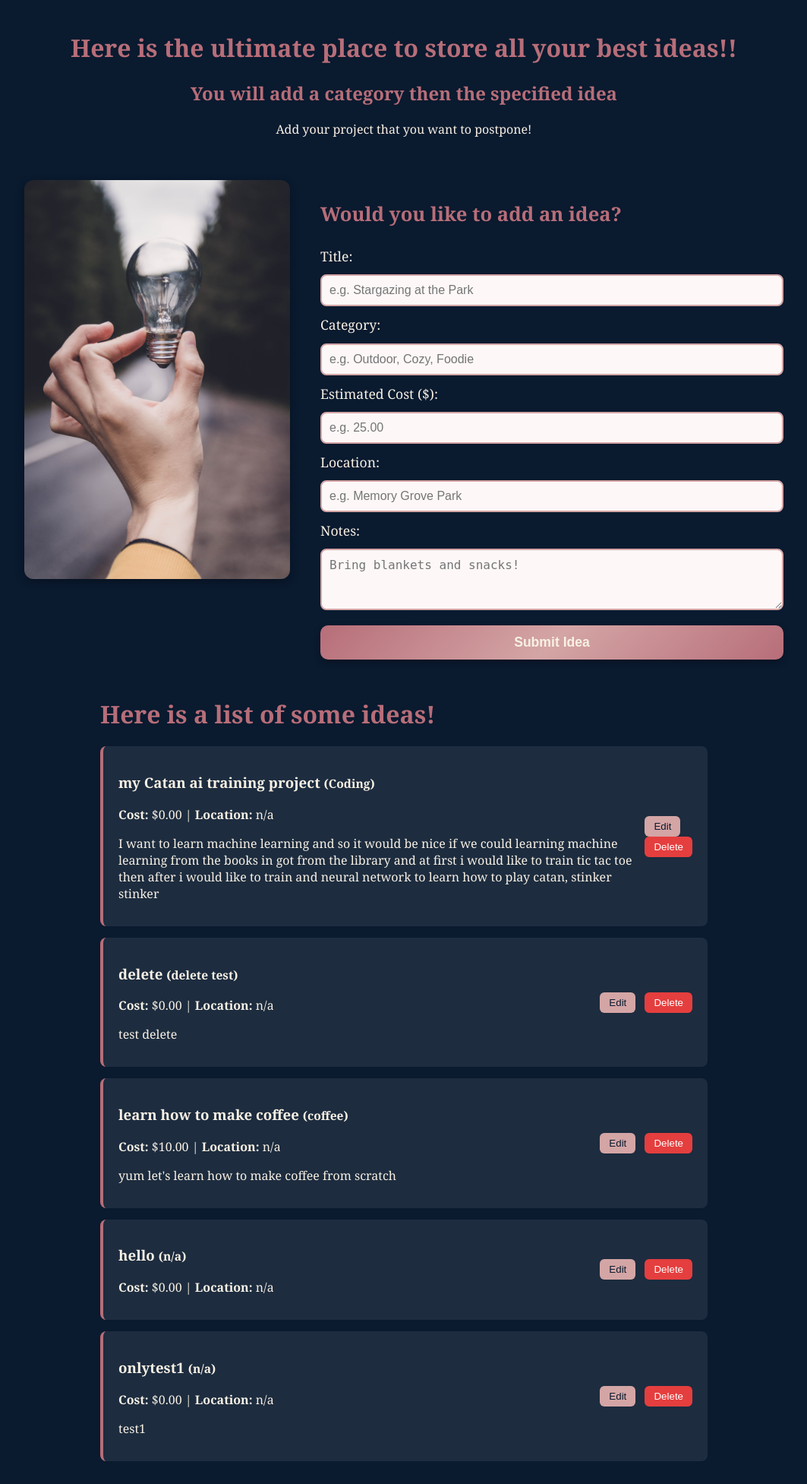
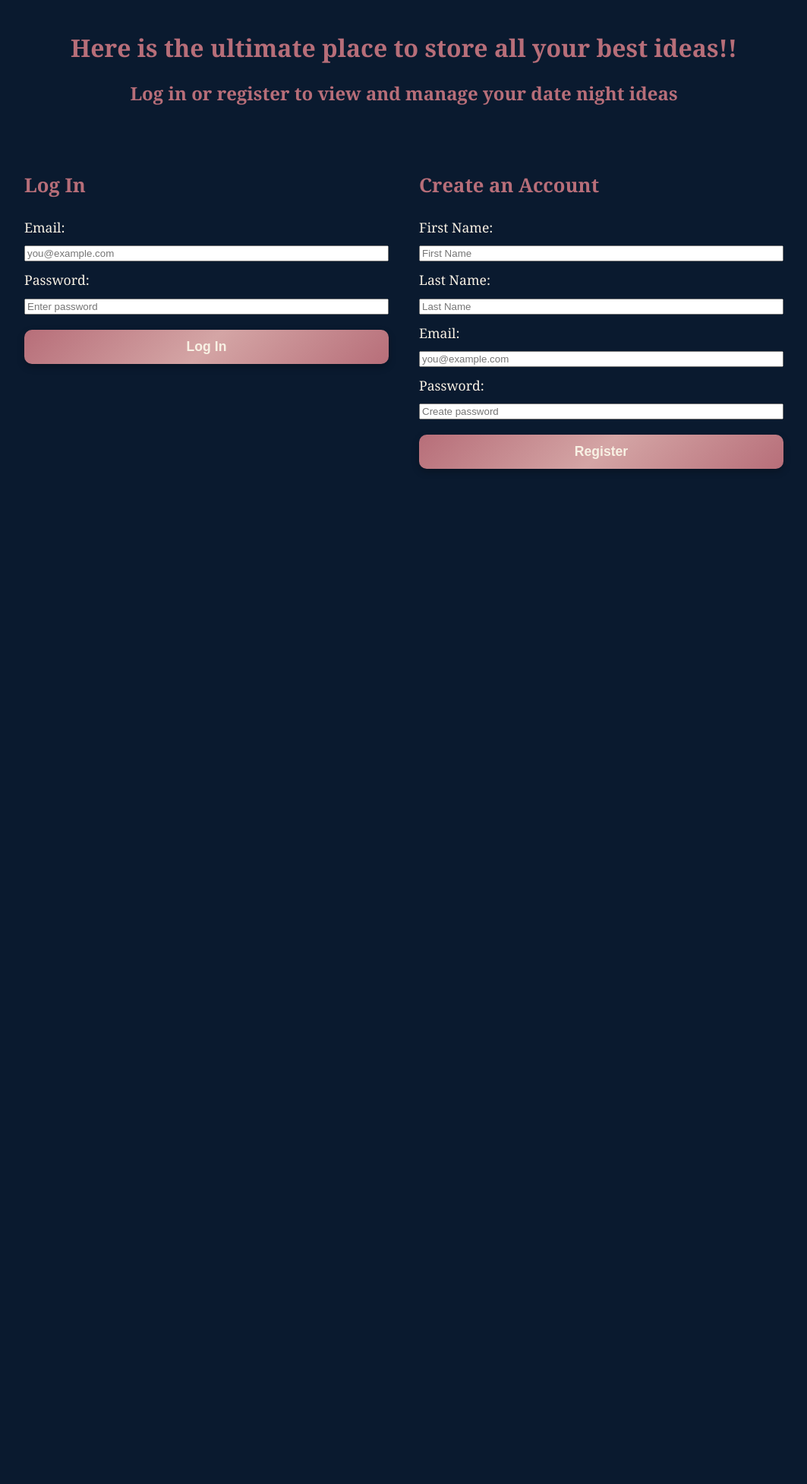
Before and after one commit to gjgggjgjgjj/webAppDev, a Flask app: page / in a window 1280 px wide. Shown: the whole page at 76% size, without its empty margins (108-1171 px from the left). After the commit the page ends 617 px from the top, so only its background shows below. Run offline with Flask 3, Linux system fonts and the light colour scheme; data comes from the database, SQL or seed files in the repository; both versions use the stored data as it was after the commit.

Commit message:
done just need to make login list unique to who is logged in

```diff
--- a/authentication_project_5/app.py
+++ b/authentication_project_5/app.py
@@ -1,23 +1,33 @@
+import secrets
 import sqlite3
-from flask import Flask, jsonify, render_template, request
+from flask import Flask, jsonify, make_response, render_template, request
+from passlib.hash import bcrypt
 
 app = Flask(__name__)
 
-# server  Wide CORS Headers
+sessions = {}
+
+
+#Cors headers
 @app.after_request
 def apply_cors(response):
     response.headers["Access-Control-Allow-Origin"] = "*"
     response.headers["Access-Control-Allow-Headers"] = "Content-Type"
-    response.headers["Access-Control-Allow-Methods"] = "GET, POST, PUT, DELETE, OPTIONS"
+    response.headers["Access-Control-Allow-Methods"] = (
+        "GET, POST, PUT, DELETE, OPTIONS"
+    )
+    response.headers["Access-Control-Allow-Credentials"] = "true"
     return response
 
-@app.route('/', defaults={'path': ''}, methods=['OPTIONS'])
-@app.route('/<path:path>', methods=['OPTIONS'])
+
+@app.route("/", defaults={"path": ""}, methods=["OPTIONS"])
+@app.route("/<path:path>", methods=["OPTIONS"])
 def handle_options(path):
     return "", 200
 
-#database class thingy
+
 class Database:
+
     def __init__(self, db_name="database.db"):
         self.db_name = db_name
         self.init_db()
@@ -30,6 +40,15 @@ class Database:
     def init_db(self):
         with self.get_connection() as conn:
             conn.execute("""
+                CREATE TABLE IF NOT EXISTS users (
+                    id INTEGER PRIMARY KEY AUTOINCREMENT,
+                    first_name TEXT NOT NULL,
+                    last_name TEXT NOT NULL,
+                    email TEXT UNIQUE NOT NULL,
+                    password TEXT NOT NULL
+                )
+            """)
+            conn.execute("""
                 CREATE TABLE IF NOT EXISTS ideas (
                     id INTEGER PRIMARY KEY AUTOINCREMENT,
                     title TEXT NOT NULL,
@@ -41,6 +60,33 @@ class Database:
             """)
             conn.commit()
 
+    # user methods
+    def create_user(self, first_name, last_name, email, hashed_password):
+        with self.get_connection() as conn:
+            cursor = conn.cursor()
+            cursor.execute(
+                "INSERT INTO users (first_name, last_name, email, password) VALUES (?, ?, ?, ?)",
+                (first_name, last_name, email, hashed_password),
+            )
+            conn.commit()
+            return cursor.lastrowid
+
+    def get_user_by_email(self, email):
+        with self.get_connection() as conn:
+            row = conn.execute(
+                "SELECT * FROM users WHERE email = ?", (email,)
+            ).fetchone()
+            return dict(row) if row else None
+
+    def get_user_by_id(self, user_id):
+        with self.get_connection() as conn:
+            row = conn.execute(
+                "SELECT id, first_name, last_name, email FROM users WHERE id = ?",
+                (user_id,),
+            ).fetchone()
+            return dict(row) if row else None
+
+    #Idea methods
     def get_all(self):
         with self.get_connection() as conn:
             rows = conn.execute("SELECT * FROM ideas").fetchall()
@@ -48,7 +94,9 @@ class Database:
 
     def get_one(self, idea_id):
         with self.get_connection() as conn:
-            row = conn.execute("SELECT * FROM ideas WHERE id = ?", (idea_id,)).fetchone()
+            row = conn.execute(
+                "SELECT * FROM ideas WHERE id = ?", (idea_id,)
+            ).fetchone()
             return dict(row) if row else None
 
     def create(self, title, category, estimated_cost, location, notes):
@@ -56,7 +104,7 @@ class Database:
             cursor = conn.cursor()
             cursor.execute(
                 "INSERT INTO ideas (title, category, estimated_cost, location, notes) VALUES (?, ?, ?, ?, ?)",
-                (title, category, estimated_cost, location, notes)
+                (title, category, estimated_cost, location, notes),
             )
             conn.commit()
             return cursor.lastrowid
@@ -66,7 +114,7 @@ class Database:
             cursor = conn.cursor()
             cursor.execute(
                 "UPDATE ideas SET title=?, category=?, estimated_cost=?, location=?, notes=? WHERE id=?",
-                (title, category, estimated_cost, location, notes, idea_id)
+                (title, category, estimated_cost, location, notes, idea_id),
             )
             conn.commit()
             return cursor.rowcount > 0
@@ -78,53 +126,153 @@ class Database:
             conn.commit()
             return cursor.rowcount > 0
 
+
 db = Database()
 
-@app.route('/')
+
+def get_current_user():
+    session_id = request.cookies.get("session_id")
+    if not session_id or session_id not in sessions:
+        return None
+    user_id = sessions[session_id]["user_id"]
+    return db.get_user_by_id(user_id)
+
+
+@app.route("/")
 def home():
     return render_template("index.html")
 
-@app.route('/api/ideas', methods=['GET'])
+
+# auth
+@app.route("/api/users", methods=["POST"])
+def register():
+    data = request.get_json() or {}
+    required = ["first_name", "last_name", "email", "password"]
+    if not all(data.get(field) for field in required):
+        return jsonify({"error": "All fields are required."}), 400
+
+    if db.get_user_by_email(data["email"]):
+        return jsonify({"error": "Email is already registered."}), 409
+
+    hashed_pw = bcrypt.hash(data["password"])
+    user_id = db.create_user(
+        data["first_name"], data["last_name"], data["email"], hashed_pw
+    )
+    return jsonify(db.get_user_by_id(user_id)), 201
+
+
+@app.route("/api/sessions", methods=["POST"])
+def login():
+    data = request.get_json() or {}
+    user = db.get_user_by_email(data.get("email", ""))
+
+    if not user or not bcrypt.verify(data.get("password", ""), user["password"]):
+        return jsonify({"error": "Invalid email or password."}), 401
+
+    session_id = secrets.token_hex(16)
+    sessions[session_id] = {"user_id": user["id"]}
+
+    resp = make_response(
+        jsonify({
+            "id": user["id"],
+            "first_name": user["first_name"],
+            "last_name": user["last_name"],
+            "email": user["email"],
+        }),
+        201,
+    )
+    resp.set_cookie("session_id", session_id, httponly=True, samesite="Lax")
+    return resp
+
+
+@app.route("/api/sessions", methods=["GET"])
+def check_session():
+    user = get_current_user()
+    if not user:
+        return jsonify({"error": "Not authenticated."}), 401
+    return jsonify(user), 200
+
+
+@app.route("/api/sessions", methods=["DELETE"])
+def logout():
+    session_id = request.cookies.get("session_id")
+    if session_id in sessions:
+        del sessions[session_id]
+    resp = make_response(jsonify({"message": "Logged out successfully."}), 200)
+    resp.delete_cookie("session_id")
+    return resp
+
+
+# protected idea
+@app.route("/api/ideas", methods=["GET"])
 def get_ideas():
+    if not get_current_user():
+        return jsonify({"error": "Unauthorized. Please log in."}), 401
     return jsonify(db.get_all()), 200
 
-@app.route('/api/ideas/<int:idea_id>', methods=['GET'])
+
+@app.route("/api/ideas/<int:idea_id>", methods=["GET"])
 def get_idea(idea_id):
+    if not get_current_user():
+        return jsonify({"error": "Unauthorized. Please log in."}), 401
     idea = db.get_one(idea_id)
     if not idea:
         return jsonify({"error": f"Idea with ID {idea_id} not found."}), 404
     return jsonify(idea), 200
 
-@app.route('/api/ideas', methods=['POST'])
+
+@app.route("/api/ideas", methods=["POST"])
 def create_idea():
+    if not get_current_user():
+        return jsonify({"error": "Unauthorized. Please log in."}), 401
     data = request.get_json() or {}
-    required = ['title', 'category', 'estimated_cost', 'location']
+    required = ["title", "category", "estimated_cost", "location"]
     if not all(field in data for field in required):
         return jsonify({"error": "Missing required attributes in request body"}), 400
 
-    new_id = db.create(data['title'], data['category'], data['estimated_cost'], data['location'], data.get('notes', ''))
+    new_id = db.create(
+        data["title"],
+        data["category"],
+        data["estimated_cost"],
+        data["location"],
+        data.get("notes", ""),
+    )
     created = db.get_one(new_id)
     return jsonify(created), 201
 
-@app.route('/api/ideas/<int:idea_id>', methods=['PUT'])
+
+@app.route("/api/ideas/<int:idea_id>", methods=["PUT"])
 def update_idea(idea_id):
+    if not get_current_user():
+        return jsonify({"error": "Unauthorized. Please log in."}), 401
     data = request.get_json() or {}
     if not db.get_one(idea_id):
         return jsonify({"error": f"Idea with ID {idea_id} not found."}), 404
 
-    db.update(idea_id, data.get('title'), data.get('category'), data.get('estimated_cost'), data.get('location'), data.get('notes', ''))
+    db.update(
+        idea_id,
+        data.get("title"),
+        data.get("category"),
+        data.get("estimated_cost"),
+        data.get("location"),
+        data.get("notes", ""),
+    )
     return jsonify(db.get_one(idea_id)), 200
 
-@app.route('/api/ideas/<int:idea_id>', methods=['DELETE'])
+
+@app.route("/api/ideas/<int:idea_id>", methods=["DELETE"])
 def delete_idea(idea_id):
+    if not get_current_user():
+        return jsonify({"error": "Unauthorized. Please log in."}), 401
     if not db.delete(idea_id):
         return jsonify({"error": f"Idea with ID {idea_id} not found."}), 404
     return jsonify({"message": f"Idea {idea_id} deleted successfully."}), 200
 
-# leerrors
+
 @app.errorhandler(404)
 def not_found(e):
     return jsonify({"error": "Invalid route path or method."}), 404
 
+
 if __name__ == "__main__":
     app.run(debug=True)
--- a/authentication_project_5/static/script.js
+++ b/authentication_project_5/static/script.js
@@ -1,4 +1,14 @@
 document.addEventListener("DOMContentLoaded", () => {
+    const authSection = document.getElementById("authSection");
+    const protectedApp = document.getElementById("protectedApp");
+    const userBar = document.getElementById("userBar");
+    const welcomeMsg = document.getElementById("welcomeMsg");
+    const authMessage = document.getElementById("authMessage");
+
+    const loginForm = document.getElementById("loginForm");
+    const registerForm = document.getElementById("registerForm");
+    const logoutBtn = document.getElementById("logoutBtn");
+
     const ideaForm = document.getElementById("ideaForm");
     const ideaIdInput = document.getElementById("ideaId");
     const titleInput = document.getElementById("titleInput");
@@ -12,10 +22,109 @@ document.addEventListener("DOMContentLoaded", () => {
     const cancelBtn = document.getElementById("cancelBtn");
     const listIdeas = document.getElementById("listIdeas");
 
-    // leRender for ideas
+    function showLoggedInState(user) {
+        authSection.style.display = "none";
+        protectedApp.style.display = "block";
+        userBar.style.display = "block";
+        welcomeMsg.textContent = `Welcome, ${user.first_name}!`;
+        authMessage.textContent = "";
+        loadIdeas();
+    }
+
+    function showLoggedOutState() {
+        authSection.style.display = "flex";
+        protectedApp.style.display = "none";
+        userBar.style.display = "none";
+        listIdeas.innerHTML = "";
+    }
+
+    // Check if user already has an active session cookie
+    async function checkAuth() {
+        try {
+            const res = await fetch("/api/sessions");
+            if (res.ok) {
+                const user = await res.json();
+                showLoggedInState(user);
+            } else {
+                showLoggedOutState();
+            }
+        } catch (err) {
+            console.error("Error checking session:", err);
+            showLoggedOutState();
+        }
+    }
+
+    // Handle Registration
+    registerForm.addEventListener("submit", async (e) => {
+        e.preventDefault();
+        try {
+            const res = await fetch("/api/users", {
+                method: "POST",
+                headers: { "Content-Type": "application/json" },
+                body: JSON.stringify({
+                    first_name: document.getElementById("regFirst").value,
+                    last_name: document.getElementById("regLast").value,
+                    email: document.getElementById("regEmail").value,
+                    password: document.getElementById("regPassword").value
+                })
+            });
+            const data = await res.json();
+            if (res.ok) {
+                authMessage.style.color = "#9ae6b4";
+                authMessage.textContent = "Registration successful! Please log in.";
+                registerForm.reset();
+            } else {
+                authMessage.style.color = "#feb2b2";
+                authMessage.textContent = data.error || "Registration failed.";
+            }
+        } catch (err) {
+            console.error("Error registering:", err);
+        }
+    });
+
+    // Handle Login
+    loginForm.addEventListener("submit", async (e) => {
+        e.preventDefault();
+        try {
+            const res = await fetch("/api/sessions", {
+                method: "POST",
+                headers: { "Content-Type": "application/json" },
+                body: JSON.stringify({
+                    email: document.getElementById("loginEmail").value,
+                    password: document.getElementById("loginPassword").value
+                })
+            });
+            const data = await res.json();
+            if (res.ok) {
+                loginForm.reset();
+                showLoggedInState(data);
+            } else {
+                authMessage.style.color = "#feb2b2";
+                authMessage.textContent = data.error || "Invalid email or password.";
+            }
+        } catch (err) {
+            console.error("Error logging in:", err);
+        }
+    });
+
+    // Handle Logout
+    logoutBtn.addEventListener("click", async () => {
+        try {
+            await fetch("/api/sessions", { method: "DELETE" });
+            showLoggedOutState();
+        } catch (err) {
+            console.error("Error logging out:", err);
+        }
+    });
+
+    // Render Ideas
     async function loadIdeas() {
         try {
             const res = await fetch("/api/ideas");
+            if (res.status === 401) {
+                showLoggedOutState();
+                return;
+            }
             const ideas = await res.json();
 
             listIdeas.innerHTML = "";
@@ -65,16 +174,18 @@ document.addEventListener("DOMContentLoaded", () => {
             if (res.ok) {
                 resetForm();
                 loadIdeas();
+            } else if (res.status === 401) {
+                showLoggedOutState();
             }
         } catch (err) {
             console.error("Error saving idea:", err);
         }
     });
 
-    // update le form
     window.editIdea = async (id) => {
         try {
             const res = await fetch(`/api/ideas/${id}`);
+            if (!res.ok) return;
             const idea = await res.json();
 
             ideaIdInput.value = idea.id;
@@ -113,5 +224,5 @@ document.addEventListener("DOMContentLoaded", () => {
 
     cancelBtn.addEventListener("click", resetForm);
 
-    loadIdeas();
+    checkAuth();
 });
--- a/authentication_project_5/templates/index.html
+++ b/authentication_project_5/templates/index.html
@@ -10,10 +10,53 @@
 <body>
       <div id="leHeader">
             <h1>Here is the ultimate place to store all your best ideas!!</h1>
-            <h2>You will add a category then the specified idea</h2>
-            <p>Add your project that you want to postpone!</p>
+            <h2>Log in or register to view and manage your date night ideas</h2>
+            <div id="userBar" style="display: none; margin-top: 15px;">
+                  <span id="welcomeMsg" style="font-size: 1.2rem; margin-right: 12px;"></span>
+                  <button id="logoutBtn" type="button" class="cancel-btn">Log Out</button>
+            </div>
       </div>
 
+      <!-- AUTHENTICATION SECTION (Visible when logged out) -->
+      <div id="authSection" class="pic-form">
+            <div class="form-side">
+                  <h3 class="form-title">Log In</h3>
+                  <form id="loginForm" style="display: flex; flex-direction: column; gap: 10px;">
+                        <label for="loginEmail">Email:</label>
+                        <input type="email" id="loginEmail" required placeholder="you@example.com">
+
+                        <label for="loginPassword">Password:</label>
+                        <input type="password" id="loginPassword" required placeholder="Enter password">
+
+                        <button class="rose-gold-btn" type="submit">Log In</button>
+                  </form>
+            </div>
+
+            <div class="form-side">
+                  <h3 class="form-title">Create an Account</h3>
+                  <form id="registerForm" style="display: flex; flex-direction: column; gap: 10px;">
+                        <label for="regFirst">First Name:</label>
+                        <input type="text" id="regFirst" required placeholder="First Name">
+
+                        <label for="regLast">Last Name:</label>
+                        <input type="text" id="regLast" required placeholder="Last Name">
+
+                        <label for="regEmail">Email:</label>
+                        <input type="email" id="regEmail" required placeholder="you@example.com">
+
+                        <label for="regPassword">Password:</label>
+                        <input type="password" id="regPassword" required placeholder="Create password">
+
+                        <button class="rose-gold-btn" type="submit">Register</button>
+                  </form>
+            </div>
+      </div>
+
+      <!-- Status / Error Message Display -->
+      <p id="authMessage" style="text-align: center; font-weight: bold; font-size: 1.1rem; min-height: 1.5em;"></p>
+
+      <!-- PROTECTED RESOURCE SECTION (Hidden until user logs in) -->
+      <div id="protectedApp" style="display: none;">
             <div class="pic-form">
                   <div class="pic-side">
                         <img src="{{ url_for('static', filename='assets/ideas.jpg') }}" alt="some random cute picture">
@@ -51,6 +94,7 @@
                   <h1>Here is a list of some ideas!</h1>
                   <div id="listIdeas"></div>
             </div>
+      </div>
 
       <script src="{{ url_for('static', filename='script.js') }}"></script>
 </body>
```
Also changed, not shown: authentication_project_5/README.md, authentication_project_5/database.db. Lines whose indentation alone changed are shown as unchanged.
